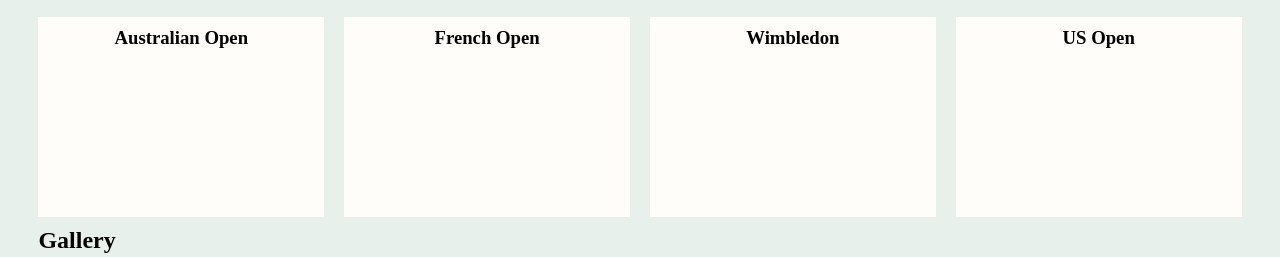
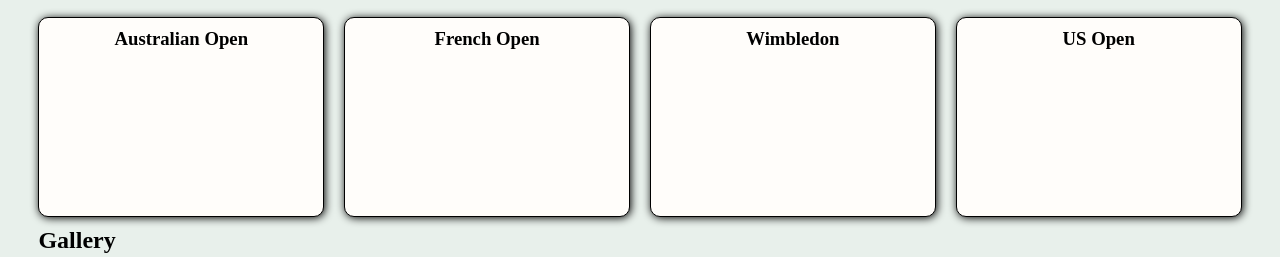
Before and after one commit to achmad-irfan/css-grid, a plain HTML site: page index.html in a window 1280 px wide. Shown: the part 543-800 px from the top of the page. Drawn offline with nearby package versions, Linux system fonts and the light colour scheme.

Commit message:
css grid

```diff
--- a/styles.css
+++ b/styles.css
@@ -125,7 +125,9 @@ section.grandSlam {
 .tourney {
   background-color: rgb(255, 253, 250);
   padding: 10px;
-  box-shadow: blue;
+  border: 1px solid black;
+  border-radius: 10px;
+  box-shadow: 1px 1px 9px rgb(0, 0, 0);
 }
 
 h2 {
```
